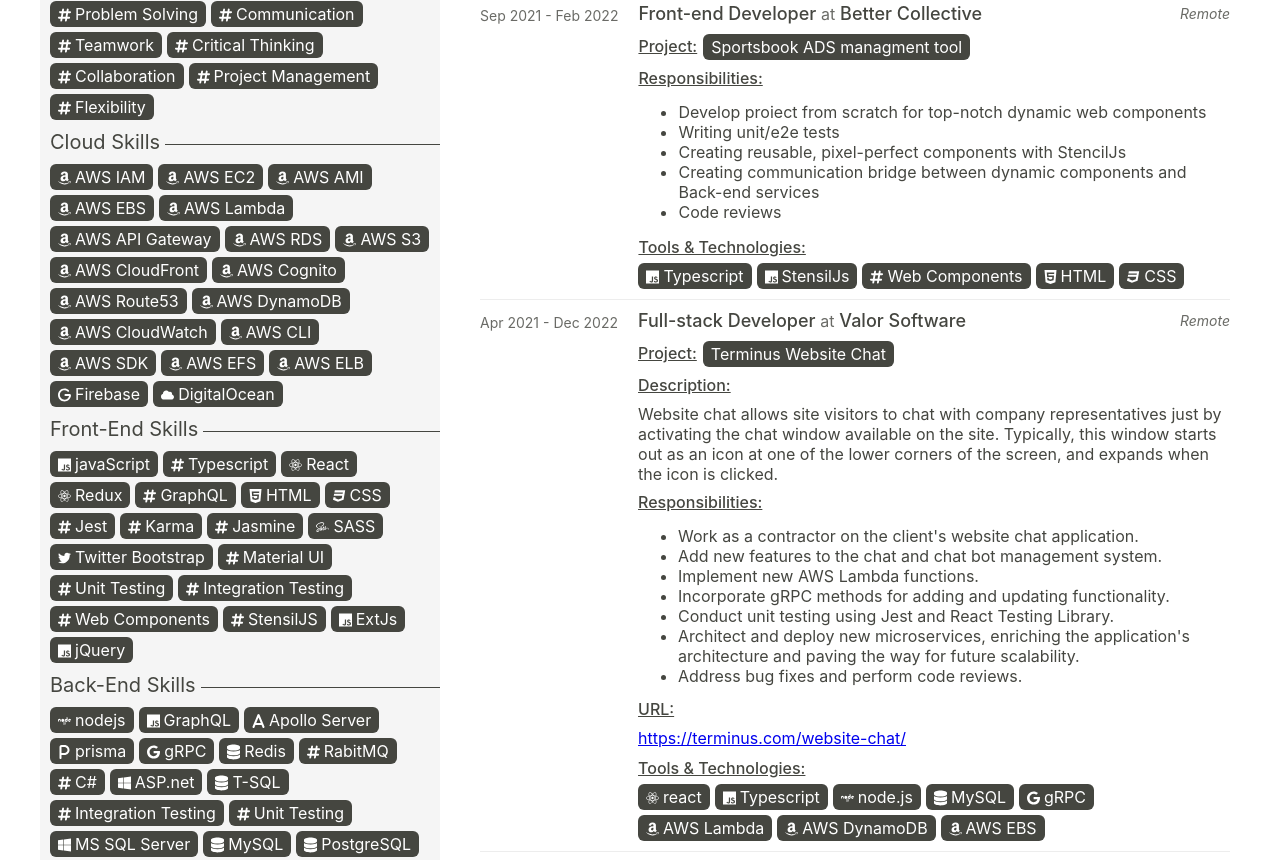
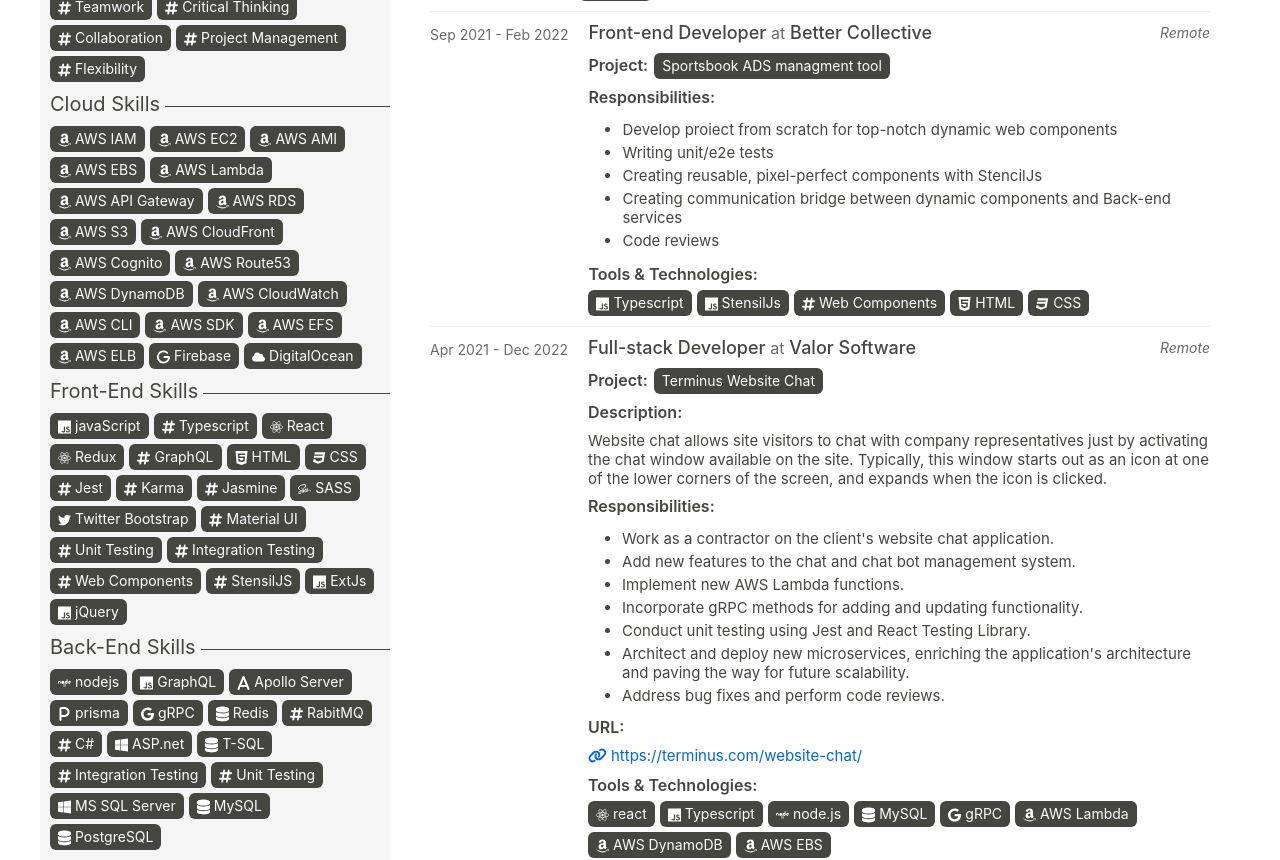
Before and after one commit to vpapidze/vpapidze.github.io, a React (Create React App) app: page / in a window 1280 px wide. Shown: the part 640-1500 px from the top of the page. Built offline with nearby package versions, Linux system fonts and the light colour scheme.

Commit message:
code refactor (#3)
Co-authored-by: Vakhtangi Papidze <“vakhtangi@layerise.com”>

```diff
--- a/package.json
+++ b/package.json
@@ -18,6 +18,7 @@
     "package": "^1.0.1",
     "react": "^18.2.0",
     "react-dom": "^18.2.0",
+    "react-helmet": "^6.1.0",
     "react-scripts": "5.0.1",
     "styled-components": "^6.1.8",
     "typescript": "^4.9.5",
@@ -50,6 +51,7 @@
     ]
   },
   "devDependencies": {
+    "@types/react-helmet": "^6.1.11",
     "gh-pages": "^6.1.1"
   }
 }
--- a/src/App.tsx
+++ b/src/App.tsx
@@ -2,10 +2,15 @@
 import { Layout } from './components/layout';
 import { Sidebar } from './components/sidebar';
 import { Main } from './components/main';
+import { Helmet } from 'react-helmet';
 
 function App() {
-  return (
+  return (<>
+    <Helmet>
+      <meta name="viewport" content="width=device-width, initial-scale=1.0" />
+    </Helmet>
     <Layout sidebar={<Sidebar />} main={<Main />} />
+  </>
   );
 }
 
--- /dev/null
+++ b/src/components/common/Link.tsx
@@ -0,0 +1,22 @@
+import { FontAwesomeIcon } from "@fortawesome/react-fontawesome";
+import styled from "styled-components";
+
+interface ILink {
+  href?: string;
+  target?: '_blank' | '_self';
+  rel?: string;
+  hideIcon?: boolean;
+  children: React.ReactNode;
+}
+
+const Anchor = styled.a`
+  color: ${props => props.theme.hyperLinkColor};
+  text-decoration: none;
+  &:hover {
+    text-decoration: underline;
+  }
+`;
+
+export const Link = ({ href, target, children, hideIcon, ...rest }: ILink) => {
+  return (<Anchor href={href} target={target} {...rest}>{!hideIcon && <FontAwesomeIcon icon={['fas', 'link']} height={10}/>} {children}</Anchor>);
+}
--- a/src/components/common/Tag.tsx
+++ b/src/components/common/Tag.tsx
@@ -32,6 +32,7 @@
 const Title = styled.span`
   color: ${props => props.theme.tagColor};
   line-height: 22px;
+  font-size: 14px;
 `;
 
 export const Tag = ({ title, icon, iconPrefix = 'fas' }: ITagsProps) => {
--- a/src/components/layout/Layout.tsx
+++ b/src/components/layout/Layout.tsx
@@ -10,17 +10,17 @@
 const Container = styled.article<Pick<Props, 'fullWidth'>>`
   display: flex;
   ${props => !props.fullWidth && css`
-    max-width: 1200px;
+    width: 1200px;
     margin: auto;
   `}
 `;
 
 const SidebarContainer = styled.aside`
-  flex: 1;
+  width: 350px;
 `;
 
 const MainContainer = styled.section`
-  flex: 2;
+  flex: 1;
 `;
 
 export const Layout = ({ sidebar, main, fullWidth }: Props) => {
--- a/src/components/main/JobItem.tsx
+++ b/src/components/main/JobItem.tsx
@@ -51,6 +51,9 @@
 
 const Projects = styled.div`
   margin: 10px 0;
+  display: flex;
+  flex-direction: column;
+  gap: 10px;
 `;
 
 const Footer = styled.div`
@@ -61,8 +64,7 @@
 
 const SectionTitle = styled.span`
   font-size: 16px;
-  font-weight: 500;
-  text-decoration: underline;
+  font-weight: 600;
 `;
 
 export const JobItem = ({ startDate, endDate, title, company, location, technologies, projects }: IJob) => {
--- a/src/components/main/JobProject.tsx
+++ b/src/components/main/JobProject.tsx
@@ -1,6 +1,7 @@
 import styled from "styled-components"
 import { IJobProject } from "../../types/types";
 import { Tag } from "../common/Tag";
+import { Link } from "../common/Link";
 
 const Container = styled.div`
   display: flex;
@@ -14,14 +15,17 @@
   gap: 6px;
 
   ul {
-    margin: 5px 0;
+    margin: 0;
+    padding-left: 30px;
+    li {
+      margin: 4px;
+    }
   }
 `;
 
 const SectionTitle = styled.span`
   font-size: 16px;
-  font-weight: 500;
-  text-decoration: underline;
+  font-weight: 600;
   line-height: 25px;
 `;
 
@@ -43,7 +47,7 @@
     </Section>)}
     {url && (<Section flexDirection="column">
       <SectionTitle>URL: </SectionTitle>
-      <a href={url} target="_blank" rel="noreferrer">{url}</a>
+      <Link href={url} target="_blank" rel="noreferrer">{url}</Link>
     </Section>)}
   </Container>);
 };
--- a/src/components/main/Main.tsx
+++ b/src/components/main/Main.tsx
@@ -7,7 +7,7 @@
 import { JobItem } from "./JobItem";
 
 const MainContiner = styled.div`
-  padding: ${props => props.theme.padding};
+  padding: ${props => props.theme.mainPadding};
   display: flex;
   flex-direction: column;
   gap: 20px;
--- a/src/components/sidebar/Sidebar.tsx
+++ b/src/components/sidebar/Sidebar.tsx
@@ -9,6 +9,7 @@
 import { IconName, IconPrefix } from "@fortawesome/fontawesome-svg-core";
 
 const Container = styled.div`
+  height: 100%;
   background-color: ${prop => prop.theme.primaryColor};
 `;
 
--- a/src/config/userData.ts
+++ b/src/config/userData.ts
@@ -42,7 +42,7 @@
       {
         iconPrefix: 'fab',
         icon: 'linkedin',
-        value: 'https://www.linkedin.com/in/vakhopapidze/',
+        value: '@vakhopapidze',
         url: 'https://www.linkedin.com/in/vakhopapidze/',
       }
     ],
@@ -362,7 +362,7 @@
   },
   trainings: [
     {
-      title: 'Ultimate AWS Certified Cloud Practitioner',
+      title: 'Ultimate AWS Certified Solutions Architect Associate SAA-C03',
       icon: 'amazon',
       iconPrefix: 'fab',
       certified: false,
--- a/src/index.css
+++ b/src/index.css
@@ -5,9 +5,16 @@
     sans-serif;
   -webkit-font-smoothing: antialiased;
   -moz-osx-font-smoothing: grayscale;
+  font-size: 15px;
 }
 
 code {
   font-family: source-code-pro, Menlo, Monaco, Consolas, 'Courier New',
     monospace;
 }
+
+@media print {
+  @page {
+    size: A3;
+  }
+}
--- a/src/themes/defautlTeme.ts
+++ b/src/themes/defautlTeme.ts
@@ -8,4 +8,6 @@
   trainingBackground: '#ffffff',
   tainingColor: '#454640',
   mainTextColor: '#454640',
+  hyperLinkColor: '#0066de',
+  mainPadding: '30px 30px 20px 10px',
 }
```
Also changed, not shown: 1 other file (tests, documents, lock files or other folders).
